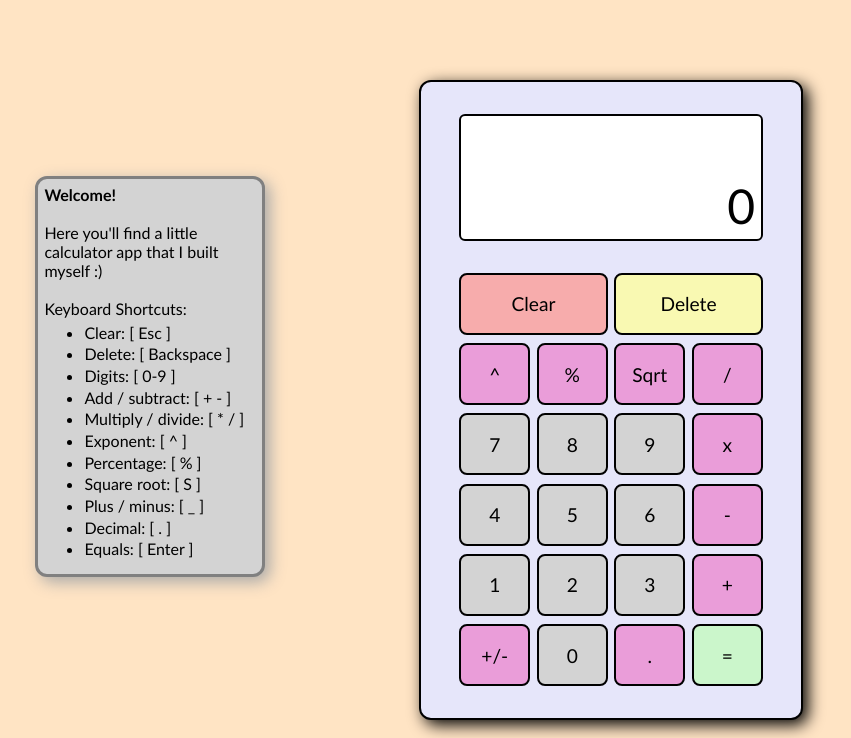
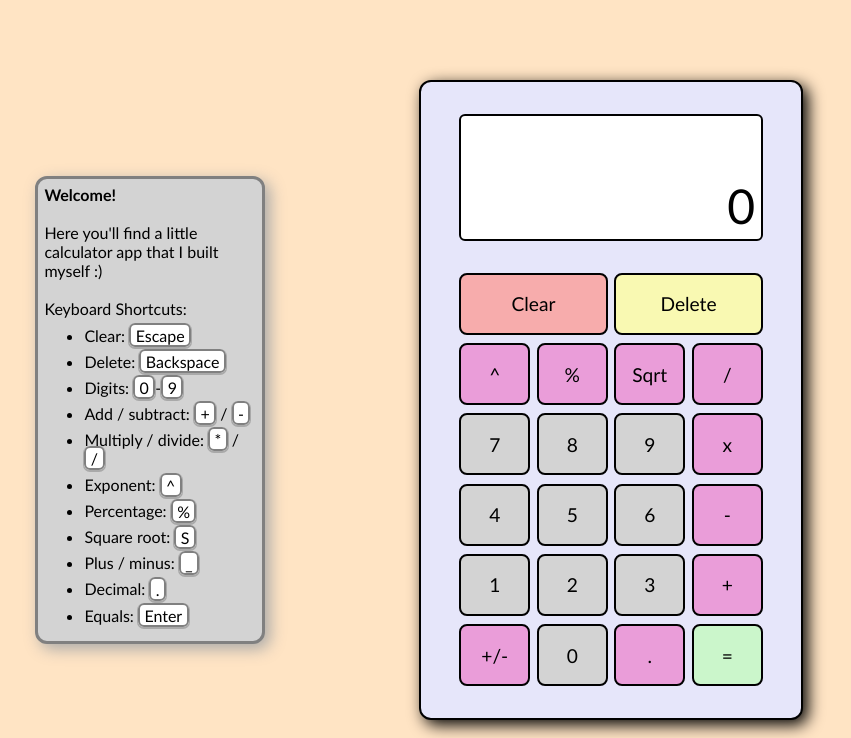
Before and after one commit to skothar3/calculator, a plain HTML site: page index.html in a window 1280 px wide. Shown: the top 738 px of the page, without its empty margins (37-888 px from the left). Drawn offline with Linux system fonts and the light colour scheme.

Commit message:
Update key shortcuts

```diff
--- a/index.html
+++ b/index.html
@@ -17,17 +17,17 @@
                 <br>
                 <br> Keyboard Shortcuts:
                 <ul id="shortcuts">
-                    <li>Clear: [ Esc ]</li>
-                    <li>Delete: [ Backspace ]</li>
-                    <li>Digits: [ 0-9 ]</li>
-                    <li>Add / subtract: [ + - ]</li>
-                    <li>Multiply / divide: [ * / ]</li>
-                    <li>Exponent: [ ^ ]</li>
-                    <li>Percentage: [ % ]</li>
-                    <li>Square root: [ S ]</li>
-                    <li>Plus / minus: [ _ ]</li>
-                    <li>Decimal: [ . ]</li>
-                    <li>Equals: [ Enter ]</li>
+                    <li>Clear: <kbd>Escape</kbd></li>
+                    <li>Delete: <kbd>Backspace</kbd></li>
+                    <li>Digits: <kbd>0</kbd>-<kbd>9</kbd></li>
+                    <li>Add / subtract: <kbd>+</kbd> / <kbd>-</kbd></li>
+                    <li>Multiply / divide: <kbd>*</kbd> / <kbd>/</kbd></li>
+                    <li>Exponent: <kbd>^</kbd></li>
+                    <li>Percentage: <kbd>%</kbd></li>
+                    <li>Square root: <kbd>S</kbd></li>
+                    <li>Plus / minus: <kbd>_</kbd></li>
+                    <li>Decimal: <kbd>.</kbd></li>
+                    <li>Equals: <kbd>Enter</kbd></li>
                 </ul>
             </div>
             <div id="calculator">
--- a/style.css
+++ b/style.css
@@ -30,7 +30,15 @@ ul#shortcuts {
     margin-top: 2%;
 }
 ul#shortcuts > li {
-    margin-top: 1.5%;
+    margin-top: 4%;
+}
+li > kbd {
+    padding: 0.3% 2.5%;
+    box-shadow: 0 1px 0 1px darkgray;
+    border: 2px solid gray;
+    border-radius: 6px;
+    color: black;
+    background-color: white;
 }
 div#calculator {
     position: absolute;
```
